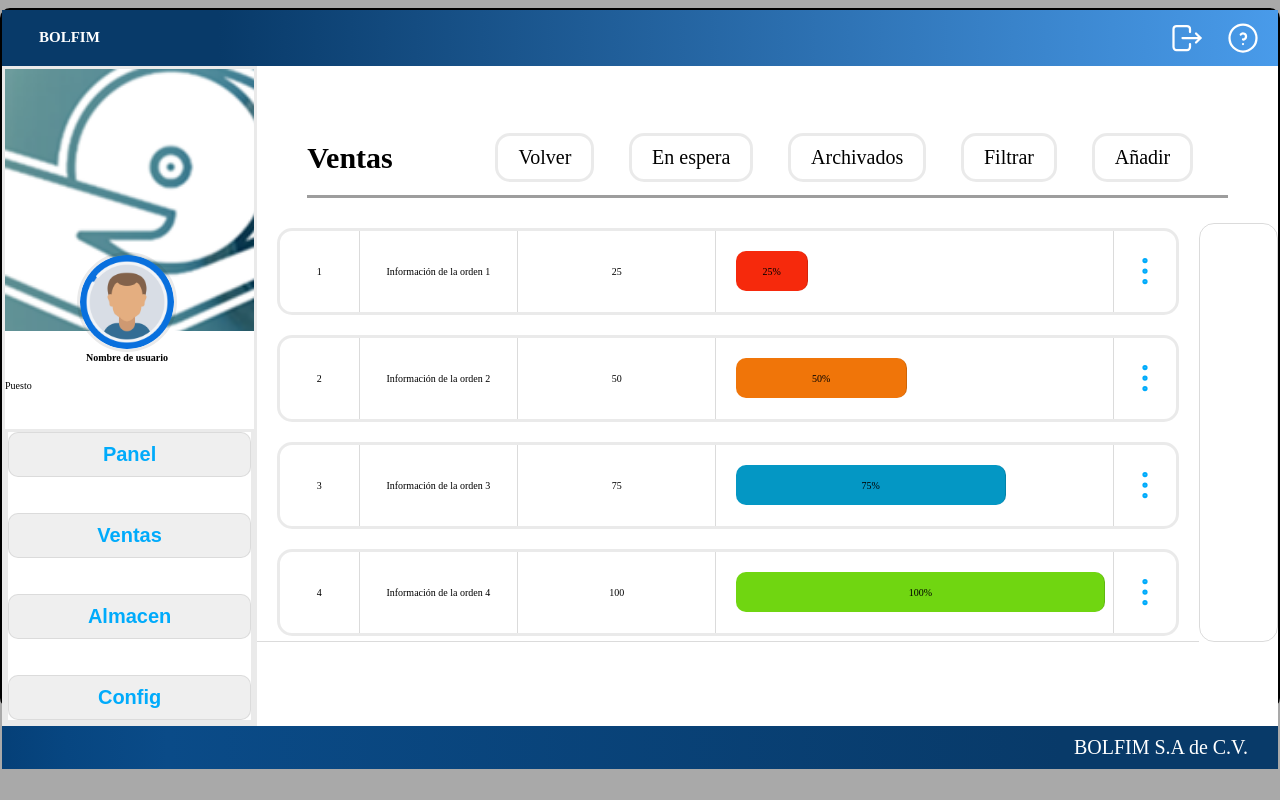
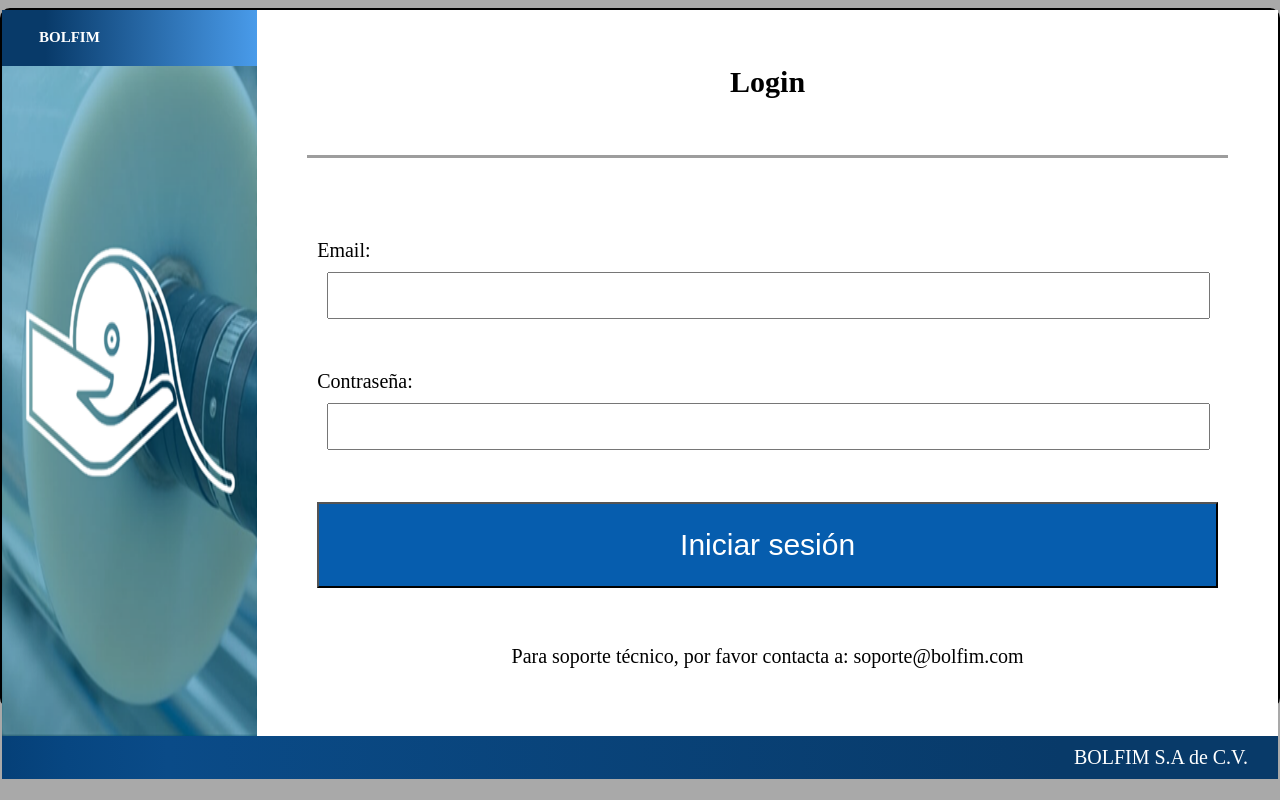
Before and after one commit to Nestor-Martinez23/Bolfim, a React (Vite) app in the folder proyecto-integrador/: page / in a window 1280 px wide. Built offline with nearby package versions, Linux system fonts and the light colour scheme.

Commit message:
feat: Add user authentication functionality to App component

```diff
--- a/proyecto-integrador/src/App.jsx
+++ b/proyecto-integrador/src/App.jsx
@@ -1,14 +1,50 @@
-
-import  Login from './components/Login.jsx'
-import MainMenu from './components/MainMenu.jsx'
+import { useState, useEffect } from 'react';
+import Login from './components/Login.jsx';
+import MainMenu from './components/MainMenu.jsx';
 
 function App() {
-  let boton = "on";
-  if (boton === "on") {
-    return MainMenu()
-  }
-    return Login()
+    // Estado para controlar si se ha iniciado sesión o no
+    const [isLoggedIn, setIsLoggedIn] = useState(false);
+    const [userData, setUserData] = useState(null); // Inicializa userData como null
 
+    // Verificar el estado de autenticación al cargar la aplicación
+    useEffect(() => {
+        const storedAuthState = localStorage.getItem('isLoggedIn');
+        if (storedAuthState === 'true') {
+            setIsLoggedIn(true);
+            // Si el usuario está autenticado, obtener y establecer los datos del usuario desde localStorage
+            const storedUserData = JSON.parse(localStorage.getItem('userData'));
+            setUserData(storedUserData);
+        }
+    }, []);
+
+    // Función para manejar la autenticación exitosa
+    function onLoginSuccess(userName, userRole) {
+        // Cambiar el estado para indicar que se ha iniciado sesión
+        setIsLoggedIn(true);
+        // Guardar el estado de autenticación en localStorage
+        localStorage.setItem('isLoggedIn', 'true');
+        // Guardar los datos del usuario en localStorage
+        const userData = { userName, userRole };
+        localStorage.setItem('userData', JSON.stringify(userData));
+        // Establecer los datos del usuario en el estado
+        setUserData(userData);
+    }
+
+    // Función para cerrar sesión
+    function logout() {
+        // Cambiar el estado para indicar que no se ha iniciado sesión
+        setIsLoggedIn(false);
+        // Eliminar el estado de autenticación de localStorage
+        localStorage.removeItem('isLoggedIn');
+        // Eliminar los datos del usuario de localStorage
+        localStorage.removeItem('userData');
+        // Establecer userData como null al cerrar sesión
+        setUserData(null);
+    }
+
+    // Renderizar el componente correspondiente según el estado de inicio de sesión
+    return isLoggedIn ? <MainMenu logout={logout} userName={userData?.userName} userRole={userData?.userRole} /> : <Login onLoginSuccess={onLoginSuccess} />;
 }
 
-export default App
+export default App;
```
